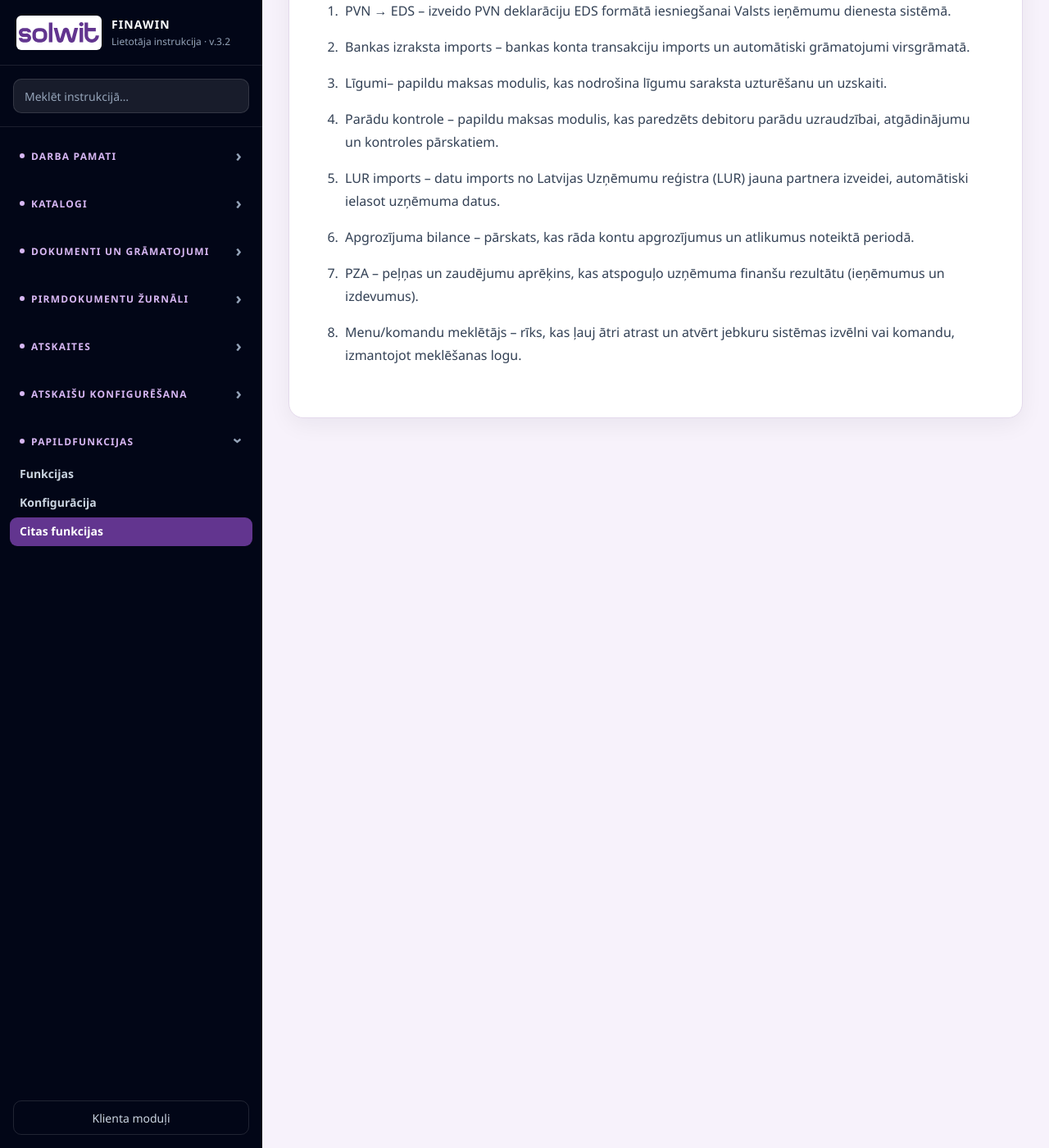
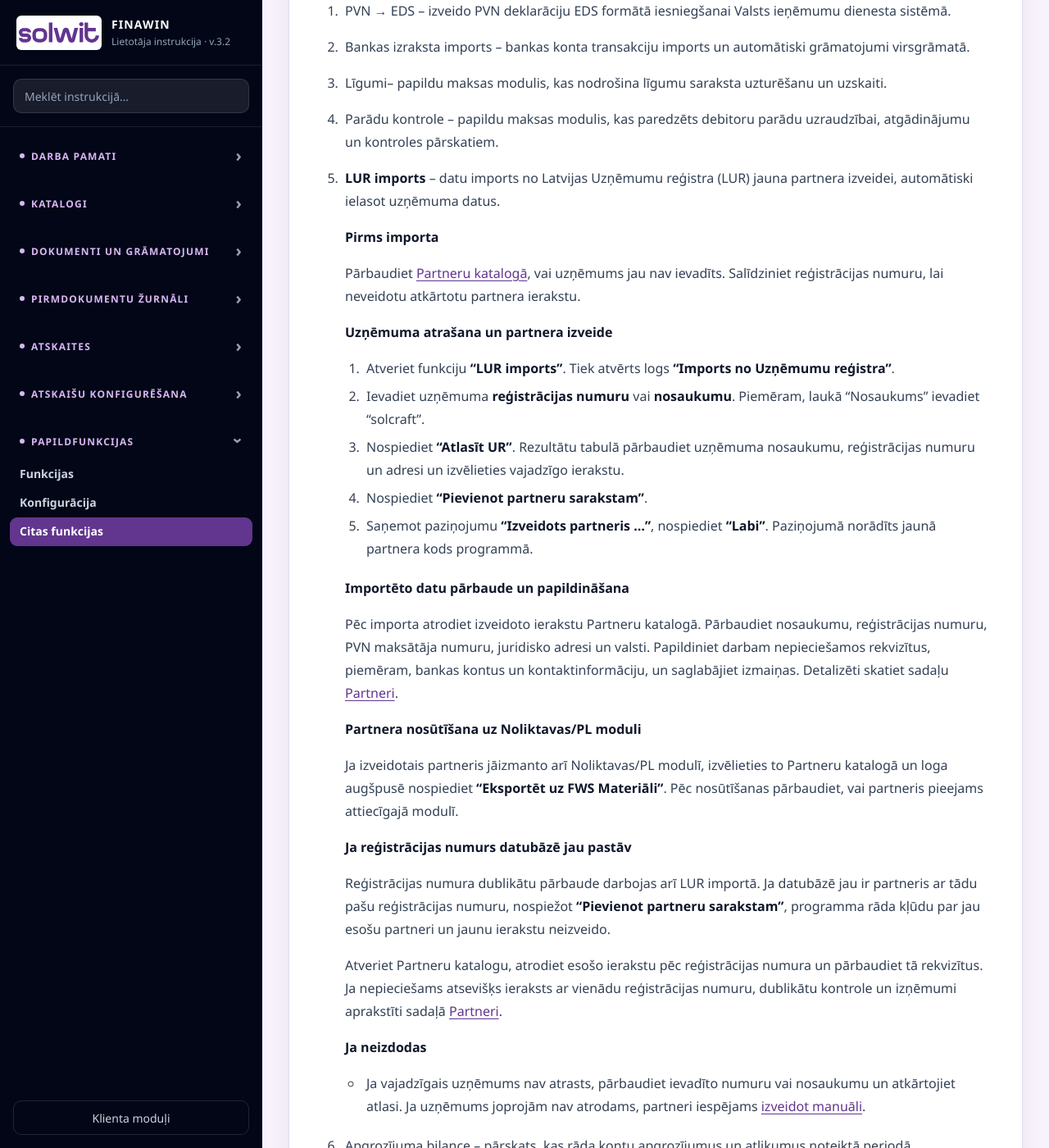
Before and after one commit to cymmtrwqp8-ctrl/finawin-instrukcija1, a Jekyll site: the page built from _docs/076-papildfunkcijas-citas-funkcijas.md, in a window 1280 px wide and 1400 px high, scrolled down 772 px. Shown: the whole window at 82% size. Built offline with Jekyll 4.4.1, drawn with Linux system fonts in a browser that asks for light colours.

Commit message:
Expand LUR import instructions and duplicate registration number guidance

```diff
--- a/_docs/076-papildfunkcijas-citas-funkcijas.md
+++ b/_docs/076-papildfunkcijas-citas-funkcijas.md
@@ -23,7 +23,40 @@ permalink: /docs/papildfunkcijas-citas-funkcijas/
 
 4.  Parādu kontrole – papildu maksas modulis, kas paredzēts debitoru parādu uzraudzībai, atgādinājumu un kontroles pārskatiem.
 
-5.  <span id="lur-imports">LUR imports</span> – datu imports no Latvijas Uzņēmumu reģistra (LUR) jauna partnera izveidei, automātiski ielasot uzņēmuma datus.
+5.  <span id="lur-imports">**LUR imports**</span> – datu imports no Latvijas Uzņēmumu reģistra (LUR) jauna partnera izveidei, automātiski ielasot uzņēmuma datus.
+
+    **Pirms importa**
+
+    Pārbaudiet [Partneru katalogā]({{ site.baseurl }}/docs/katalogi-partneri/), vai uzņēmums jau nav ievadīts. Salīdziniet reģistrācijas numuru, lai neveidotu atkārtotu partnera ierakstu.
+
+    **Uzņēmuma atrašana un partnera izveide**
+
+    1. Atveriet funkciju **“LUR imports”**. Tiek atvērts logs **“Imports no Uzņēmumu reģistra”**.
+    2. Ievadiet uzņēmuma **reģistrācijas numuru** vai **nosaukumu**. Piemēram, laukā “Nosaukums” ievadiet “solcraft”.
+    3. Nospiediet **“Atlasīt UR”**. Rezultātu tabulā pārbaudiet uzņēmuma nosaukumu, reģistrācijas numuru un adresi un izvēlieties vajadzīgo ierakstu.
+    4. Nospiediet **“Pievienot partneru sarakstam”**.
+    5. Saņemot paziņojumu **“Izveidots partneris …”**, nospiediet **“Labi”**. Paziņojumā norādīts jaunā partnera kods programmā.
+
+
+    **Importēto datu pārbaude un papildināšana**
+
+    Pēc importa atrodiet izveidoto ierakstu Partneru katalogā. Pārbaudiet nosaukumu, reģistrācijas numuru, PVN maksātāja numuru, juridisko adresi un valsti. Papildiniet darbam nepieciešamos rekvizītus, piemēram, bankas kontus un kontaktinformāciju, un saglabājiet izmaiņas. Detalizēti skatiet sadaļu [Partneri]({{ site.baseurl }}/docs/katalogi-partneri/).
+
+
+    **Partnera nosūtīšana uz Noliktavas/PL moduli**
+
+    Ja izveidotais partneris jāizmanto arī Noliktavas/PL modulī, izvēlieties to Partneru katalogā un loga augšpusē nospiediet **“Eksportēt uz FWS Materiāli”**. Pēc nosūtīšanas pārbaudiet, vai partneris pieejams attiecīgajā modulī.
+
+
+    **Ja reģistrācijas numurs datubāzē jau pastāv**
+
+    Reģistrācijas numura dublikātu pārbaude darbojas arī LUR importā. Ja datubāzē jau ir partneris ar tādu pašu reģistrācijas numuru, nospiežot **“Pievienot partneru sarakstam”**, programma rāda kļūdu par jau esošu partneri un jaunu ierakstu neizveido.
+
+    Atveriet Partneru katalogu, atrodiet esošo ierakstu pēc reģistrācijas numura un pārbaudiet tā rekvizītus. Ja nepieciešams atsevišķs ieraksts ar vienādu reģistrācijas numuru, dublikātu kontrole un izņēmumi aprakstīti sadaļā [Partneri]({{ site.baseurl }}/docs/katalogi-partneri/).
+
+    **Ja neizdodas**
+
+    - Ja vajadzīgais uzņēmums nav atrasts, pārbaudiet ievadīto numuru vai nosaukumu un atkārtojiet atlasi. Ja uzņēmums joprojām nav atrodams, partneri iespējams [izveidot manuāli]({{ site.baseurl }}/docs/katalogi-partneri/).
 
 6.  Apgrozījuma bilance – pārskats, kas rāda kontu apgrozījumus un atlikumus noteiktā periodā.
 
```
